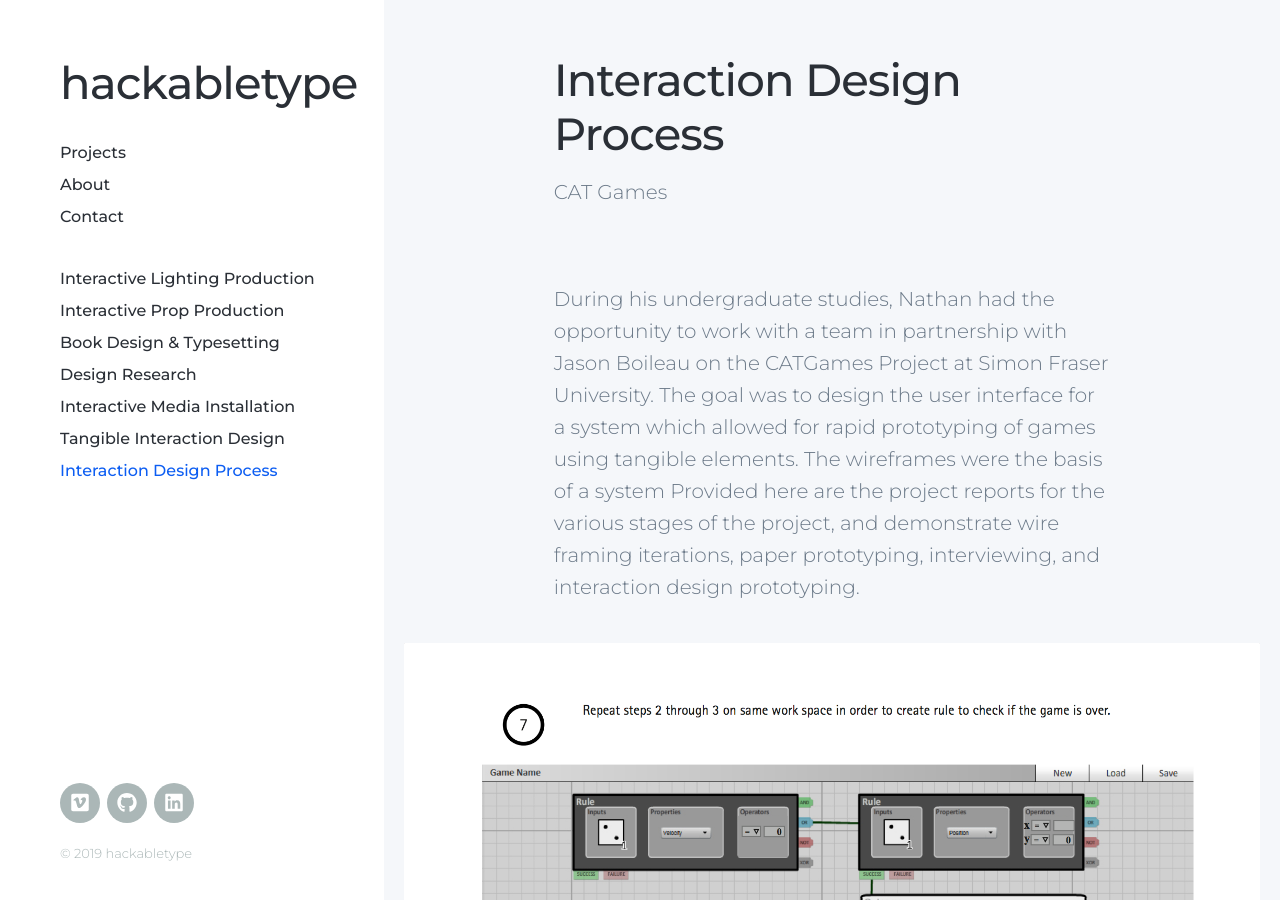
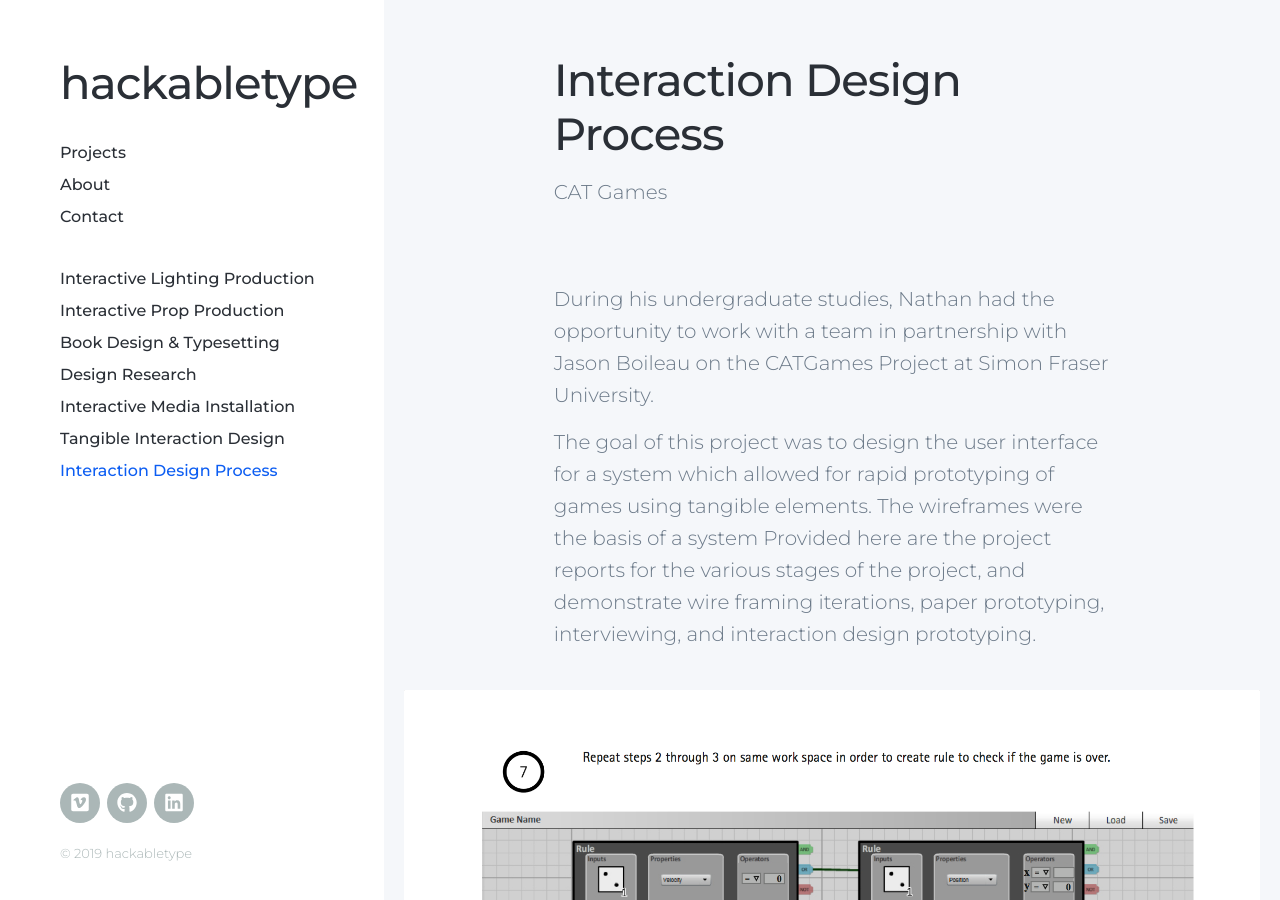
Before and after one commit to hackabletype/hackabletype.github.io, a Jekyll site: the page built from _projects/2008-12-Interaction-Design-Process-CAT-Games.md, in a window 1280 px wide and 900 px high. Built offline with Jekyll 4.4.1, drawn with Linux system fonts in a browser that asks for light colours; nearby versions of some CDN libraries.

Commit message:
copy: updating Interaction-Design-Process-CAT-Games

```diff
--- a/_projects/2008-12-Interaction-Design-Process-CAT-Games.md
+++ b/_projects/2008-12-Interaction-Design-Process-CAT-Games.md
@@ -9,7 +9,8 @@ published: true
 ---
 
 During his undergraduate studies, Nathan had the opportunity to work with a team in partnership with Jason Boileau on the CATGames Project at Simon Fraser University.
-The goal was to design the user interface for a system which allowed for rapid prototyping of games using tangible elements.
+
+The goal of this project was to design the user interface for a system which allowed for rapid prototyping of games using tangible elements.
 The wireframes were the basis of a system Provided here are the project reports for the various stages of the project, and demonstrate wire framing iterations, paper prototyping, interviewing, and interaction design prototyping.
 
 ![Cat Games](/images/projects/cat-games/catgames-1.png)
```
